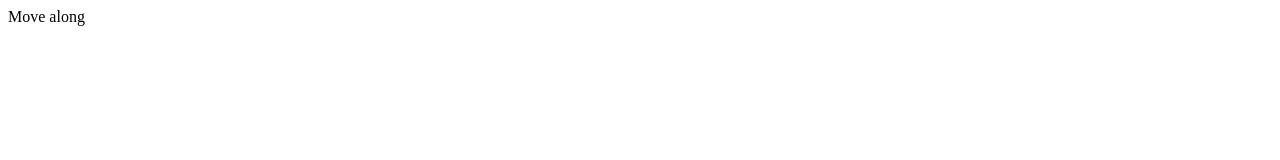
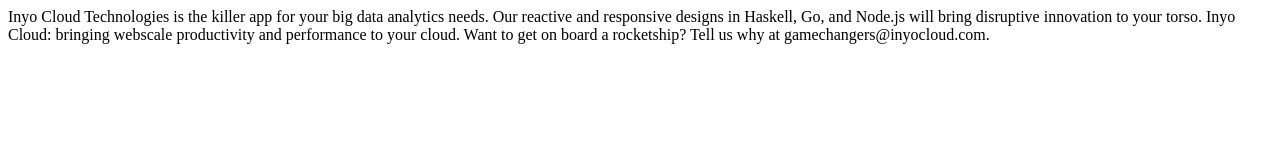
Before and after one commit to rcoh/inyo, a plain HTML site: page index.html in a window 1280 px wide. Drawn offline with Linux system fonts and the light colour scheme.

Commit message:
Update index.html

```diff
--- a/index.html
+++ b/index.html
@@ -1,3 +1,5 @@
 <html>
-Move along
+Inyo Cloud Technologies is the killer app for your big data analytics needs. Our reactive and responsive designs in Haskell, Go, and Node.js will bring disruptive innovation to your torso. Inyo Cloud: bringing webscale productivity and performance to your cloud.
+
+Want to get on board a rocketship? Tell us why at gamechangers@inyocloud.com.
 </html>
```
